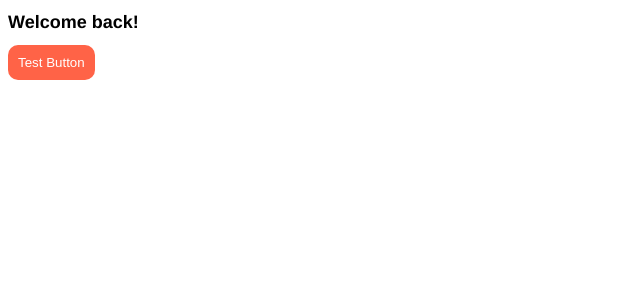
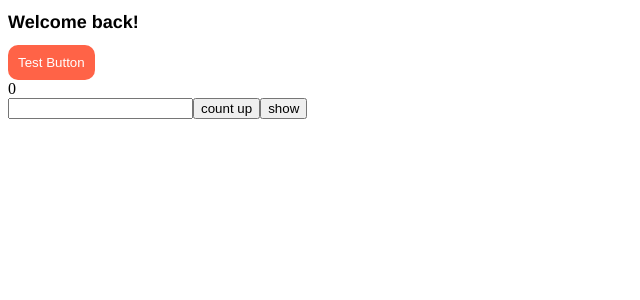
Before and after one commit to jskinn96/react_study, a React (Create React App) app in the folder react_apps/: page / in a window 1280 px wide. Shown: the top 300 px of the page, without its empty margins (0-640 px from the left). Built offline with nearby package versions, Linux system fonts and the light colour scheme.

Commit message:
Feat : 리액트 기초 강의
- useState, useEffect, React.StrictMode

```diff
--- a/react_apps/src/App.js
+++ b/react_apps/src/App.js
@@ -1,13 +1,83 @@
 import Btn from "./button";
 import styles from "./app.module.css";
+//g 리액트에서 특정 기능만 가져와서 "react."을 생략하여 작성도 가능하다
+import { useState, useEffect } from "react";
+
+const HiFn = () => {
+
+  //g HiFn 컴포넌트가 실행될 때(마운트 및 업데이트), 한번만 실행
+  useEffect(() => {
+
+    console.log('hi');
+    //g HiFn 컴포넌트가 없어지거나(언마운트) 다음 effect 전에 실행
+    //g 해당 기능은 언마운트 되었을 때, 로그 등 기록을 활용하기 위해 사용하는 경우가 많다
+    return () => {
+      console.log('bye');
+    };
+  }, []);
+
+  const byeTxt = () => {
+
+    console.log('bye text');
+  }
+
+  const hiTxt = () => {
+
+    console.log('hi text');
+
+    return byeTxt;
+  }
+
+  //g 함수를 직접 넣어서 사용하는 방식
+  useEffect(hiTxt, []);
+
+  return (
+    <h1>Hello</h1>
+  )
+}
 
 function App() {
+
+  const [counter, setValue] = useState(0);
+  const [txt, setTxt] = useState("");
+  const [show, showFunc] = useState(false);
+
+  const setValue_func = () => (setValue((prev) => prev + 1));
+
+  const effect_func_test = () => {
+
+    console.log("한 번 동작");
+  }
+  //g useEffect는 이벤트를 한번만 동작 시킨다.
+  //g React.StrictMode 사용 시, 두 번 동작하여 오류 개선에 도움을 준다. 배포 환경에서는 영향 없음
+  useEffect(effect_func_test, []);
+
+  const setTxtFunc = (e) => setTxt((tmpTxt) => tmpTxt = e.target.value)
+
+  //g useEffect의 함수 뒤 의존성 배열을 통해 배열에 존재하는 useState 값이 변화할 때만 이벤트 실행
+  useEffect(() => {
+    if (counter > 0) console.log(counter, '카운터만 동작 감지');
+  }, [counter]);
+  useEffect(() => {
+    if (txt !== "") console.log(txt, '텍스트만 동작 감지');
+  }, [txt]);
+  useEffect(() => {
+    if (counter > 0 || txt !== "") console.log('카운터와 텍스트 전부 동작 감지');
+  }, [counter, txt]);
+
+  const showFn = () => showFunc((tmpShow) => !tmpShow)
+
   return (
     <div>
       <h1
       className={styles.title}
       >Welcome back!</h1>
       <Btn text="Test Button" />
+      <div>{counter}</div>
+      <input type="text" value={txt} onChange={setTxtFunc} />
+      <button onClick={setValue_func}>count up</button>
+      {show ? <HiFn /> : null}
+      <button onClick={showFn}>{!show ? 'show' : 'hide'}</button>
     </div>
   );
 }
--- a/react_apps/src/index.js
+++ b/react_apps/src/index.js
@@ -4,10 +4,14 @@ import App from './App';
 import reportWebVitals from './reportWebVitals';
 
 const root = ReactDOM.createRoot(document.getElementById('root'));
+//g React.StrictMode 리액트 디버깅 도구...useEffect 사용 시, 예외적으로 처음 두 번 동작하게 하여 오류 개선에 도움을 준다. 개발 환경에서만 그렇고 배포 시에는 아무런 영향을 주지 않는다.
 root.render(
-  <React.StrictMode>
+  // <React.StrictMode>
+  //   <App />
+  // </React.StrictMode>
+  <div>
     <App />
-  </React.StrictMode>
+  </div>
 );
 
 reportWebVitals();
```
